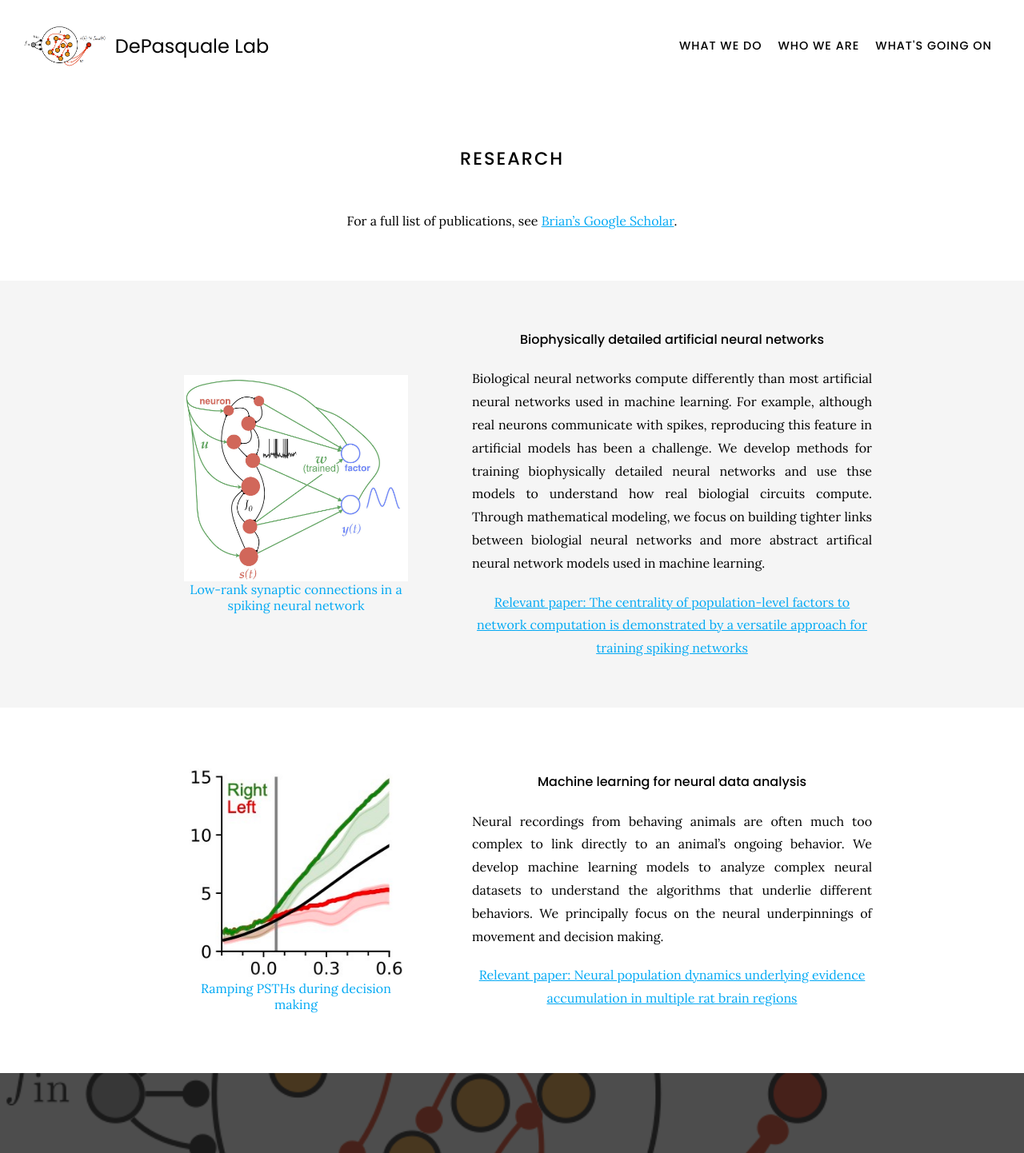
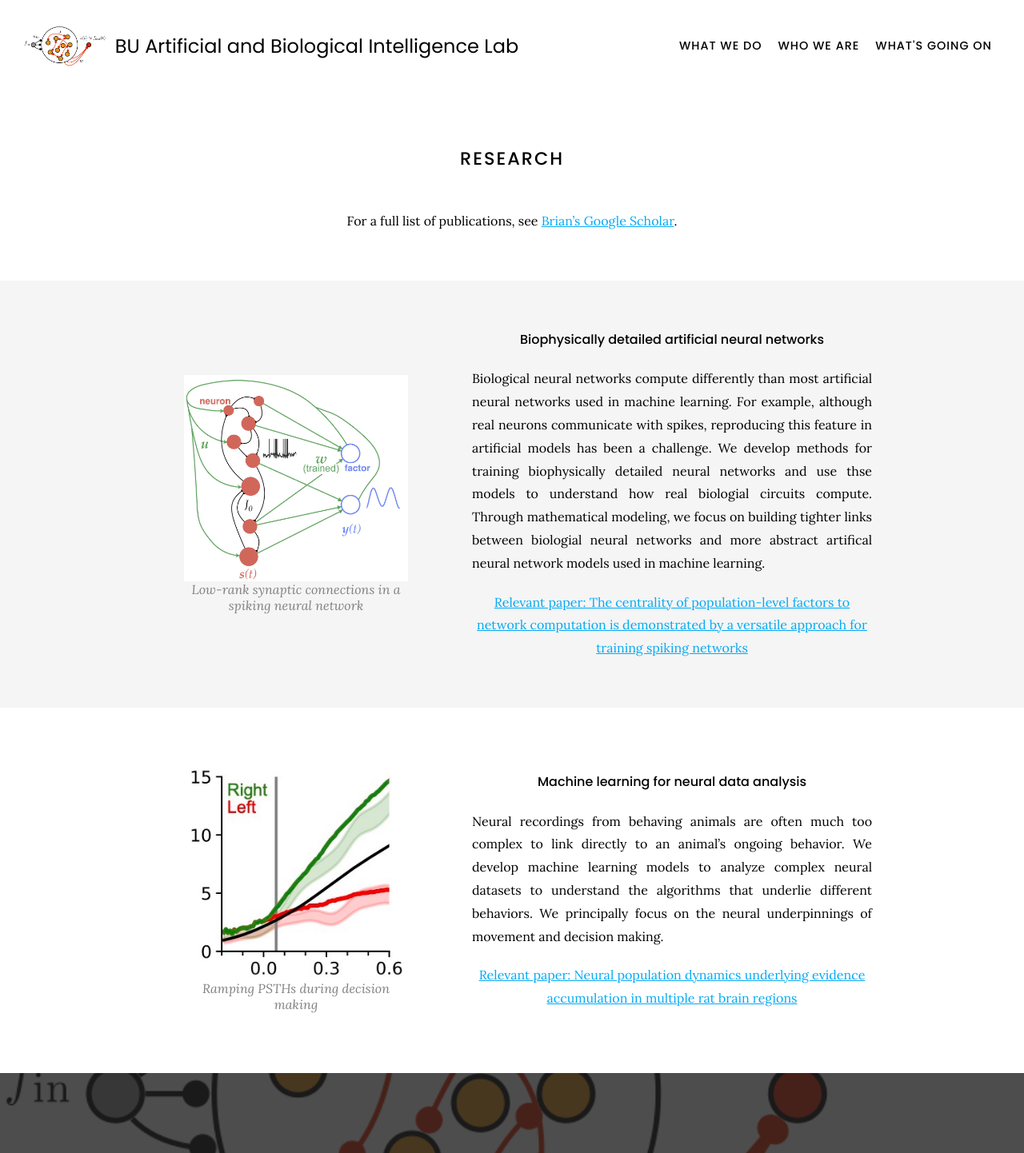
Before and after one commit to GrantMcConachie/depasquale-lab.github.io, a Jekyll site: the page built from research/index.md, in a window 1280 px wide. Shown: the whole page at 80% size. Built offline with Jekyll 4.4.1, drawn with Linux system fonts in a browser that asks for light colours; nearby versions of some CDN libraries.

Commit message:
changed stuff

```diff
--- a/_config.yaml
+++ b/_config.yaml
@@ -1,8 +1,8 @@
 ### basic settings
 
 # site properties and page defaults
-title: DePasquale Lab
-description: An easy-to-use, flexible website template for labs, with automatic citations, GitHub tag imports, pre-built components, and more.
+title: BU Artificial and Biological Intelligence Lab
+description: My lab website
 logo: images/pone.0191527.g001.png
 #header: images/background.jpg
 footer: images/pone.0191527.g001.png
--- a/_includes/feature.html
+++ b/_includes/feature.html
@@ -5,7 +5,7 @@
   >
     <figure>
       <img src="{{ include.image | relative_url }}" loading="lazy" />
-      <figcaption>{{ include.caption }}</figcaption>
+      <figcaption style="color: gray; font-style: italic;">{{ include.caption }}</figcaption>
    </figure>
   </a>
   <div class="feature_text">
```
